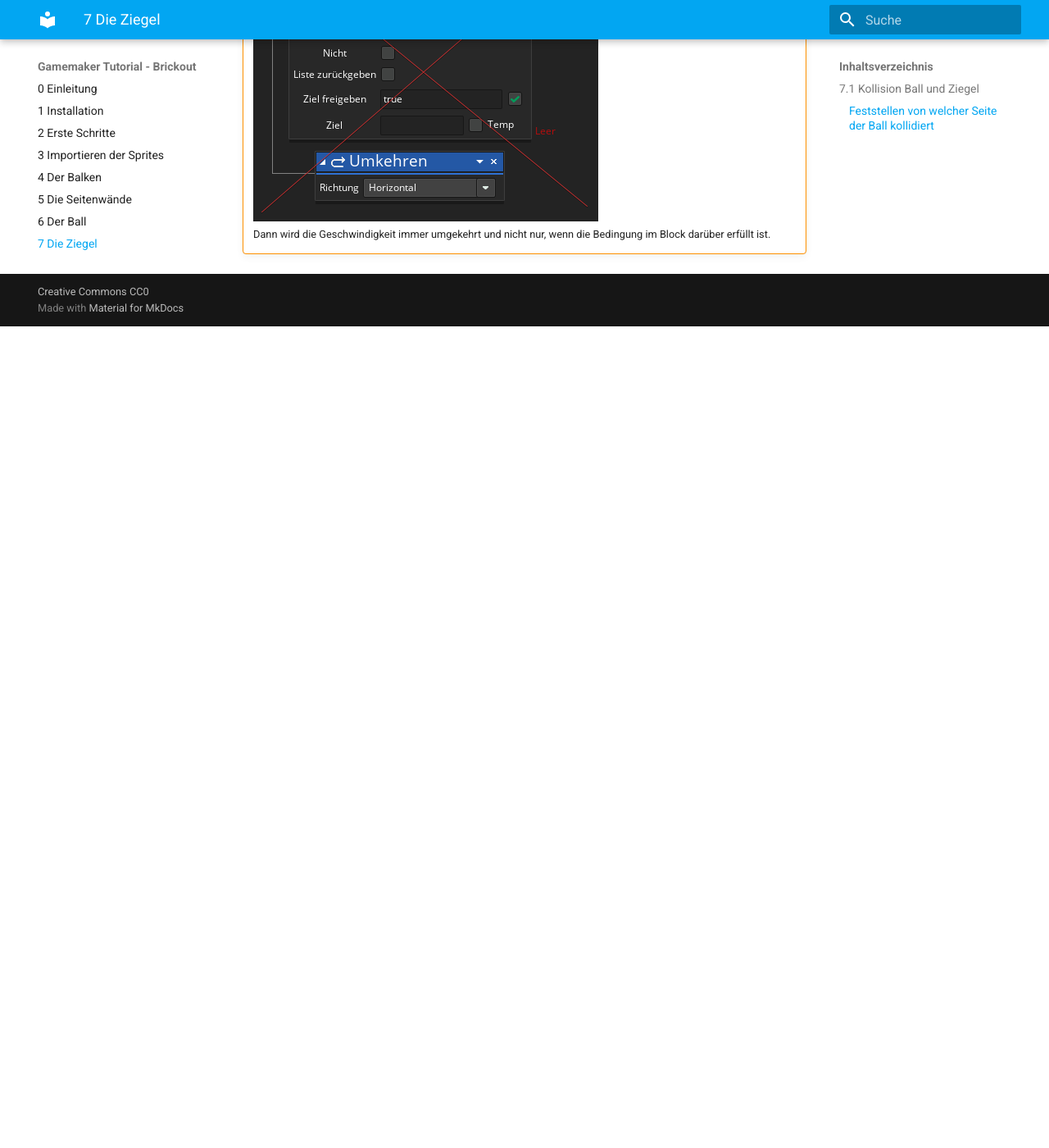
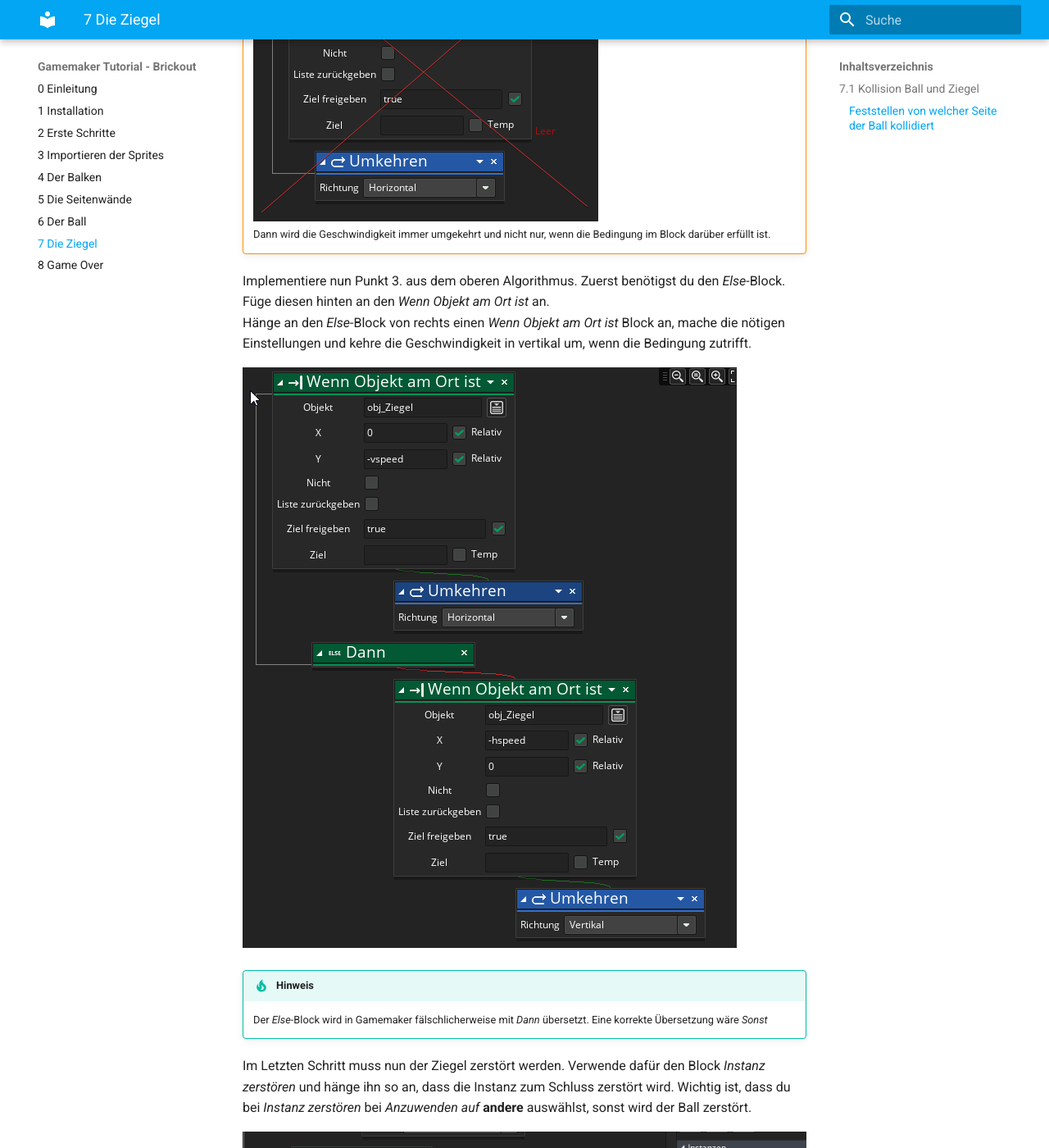
Before and after one commit to quwetz/GameMaker-Tutorial, an MkDocs documentation site: the page built from docs/brick.md, in a window 1280 px wide and 1400 px high, scrolled down 3396 px. Shown: the whole window at 82% size. Built offline with MkDocs 1.6.1 and Material for MkDocs 9.7.7, drawn with Linux system fonts in a browser that asks for light colours; before the commit the page ends 3794 px from its top, so only the background shows below that.

Commit message:
finished Bricks and added a Gameover Message

```diff
--- a/docs/brick.md
+++ b/docs/brick.md
@@ -56,3 +56,18 @@ Füge den Block *Umkehren* rechts (!) an den *Wenn Objekt am Ort ist* Block an u
 	Wenn du den Block nicht von Rechts anhängst und das Ganze bei dir so aussieht:
 	![achtung](img/error.png)
 	Dann wird die Geschwindigkeit immer umgekehrt und nicht nur, wenn die Bedingung im Block darüber erfüllt ist.
+
+Implementiere nun Punkt 3. aus dem oberen Algorithmus.
+Zuerst benötigst du den *Else*-Block. Füge diesen hinten an den *Wenn Objekt am Ort ist* an.
+Hänge an den *Else*-Block von rechts einen *Wenn Objekt am Ort ist* Block an, mache die nötigen Einstellungen und kehre die Geschwindigkeit in vertikal um, wenn die Bedingung zutrifft.
+
+![algo2](img/algo2.png)
+
+!!!Tip "Hinweis"
+	Der *Else*-Block wird in Gamemaker fälschlicherweise mit *Dann* übersetzt. Eine korrekte Übersetzung wäre *Sonst*
+
+Im Letzten Schritt muss nun der Ziegel zerstört werden. Verwende dafür den Block *Instanz zerstören* und hänge ihn so an, dass die Instanz zum Schluss zerstört wird. Wichtig ist, dass du bei *Instanz zerstören* bei *Anzuwenden auf* **andere** auswählst, sonst wird der Ball zerstört.
+
+![instanz zerstören](img/destroyInstance.png)
+
+Teste das Spiel!
--- a/mkdocs.yml
+++ b/mkdocs.yml
@@ -12,6 +12,7 @@ nav:
     - 5 Die Seitenwände: wall.md
     - 6 Der Ball: ball1.md
     - 7 Die Ziegel: brick.md
+    - 8 Game Over: GameOver.md
 
 
 # Configuration
```
Also changed, not shown: docs/GameOver.md (added, +60 -0 lines), docs/img/alarm.png (added), docs/img/algo2.png (added), docs/img/boden.png (added), docs/img/destroyInstance.png (added), docs/img/drawGameOverText.png (added), docs/img/gameOverVar.png (added), docs/img/restartGame.png (added), 1 other file.
